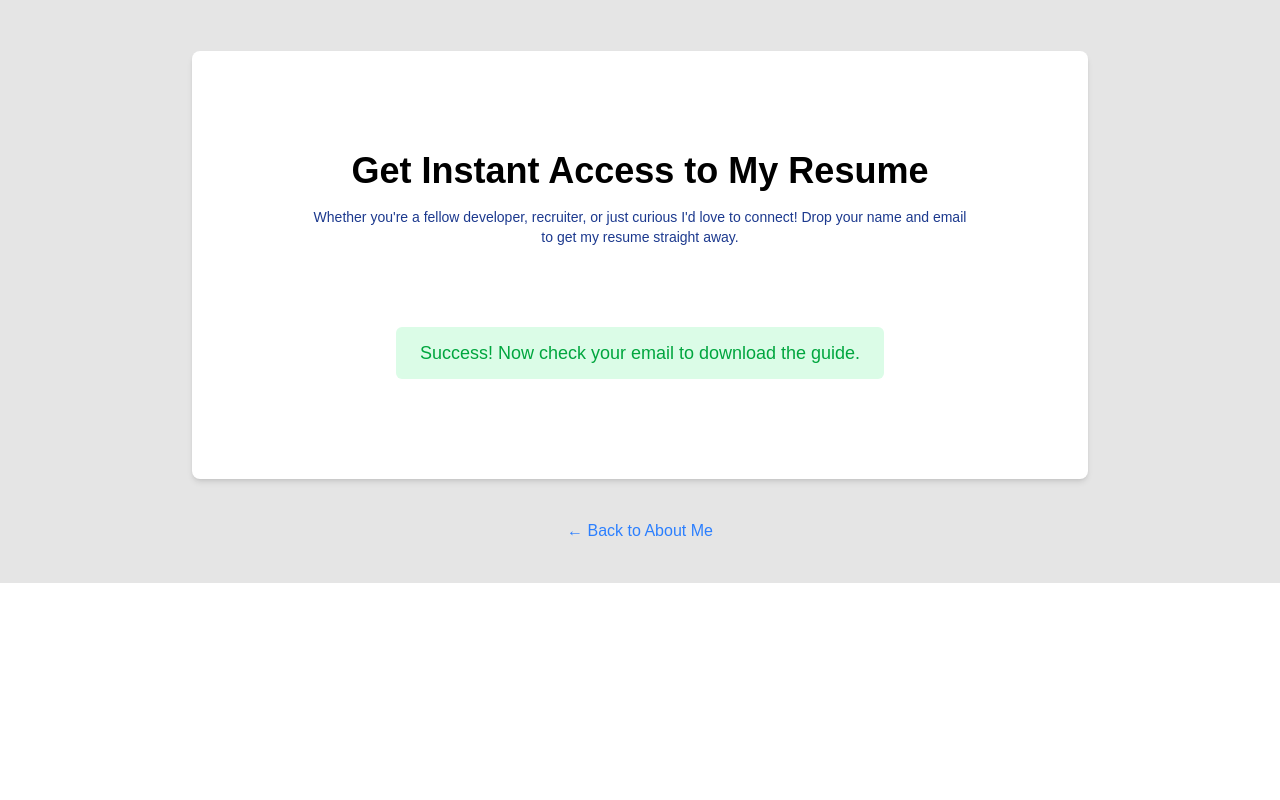
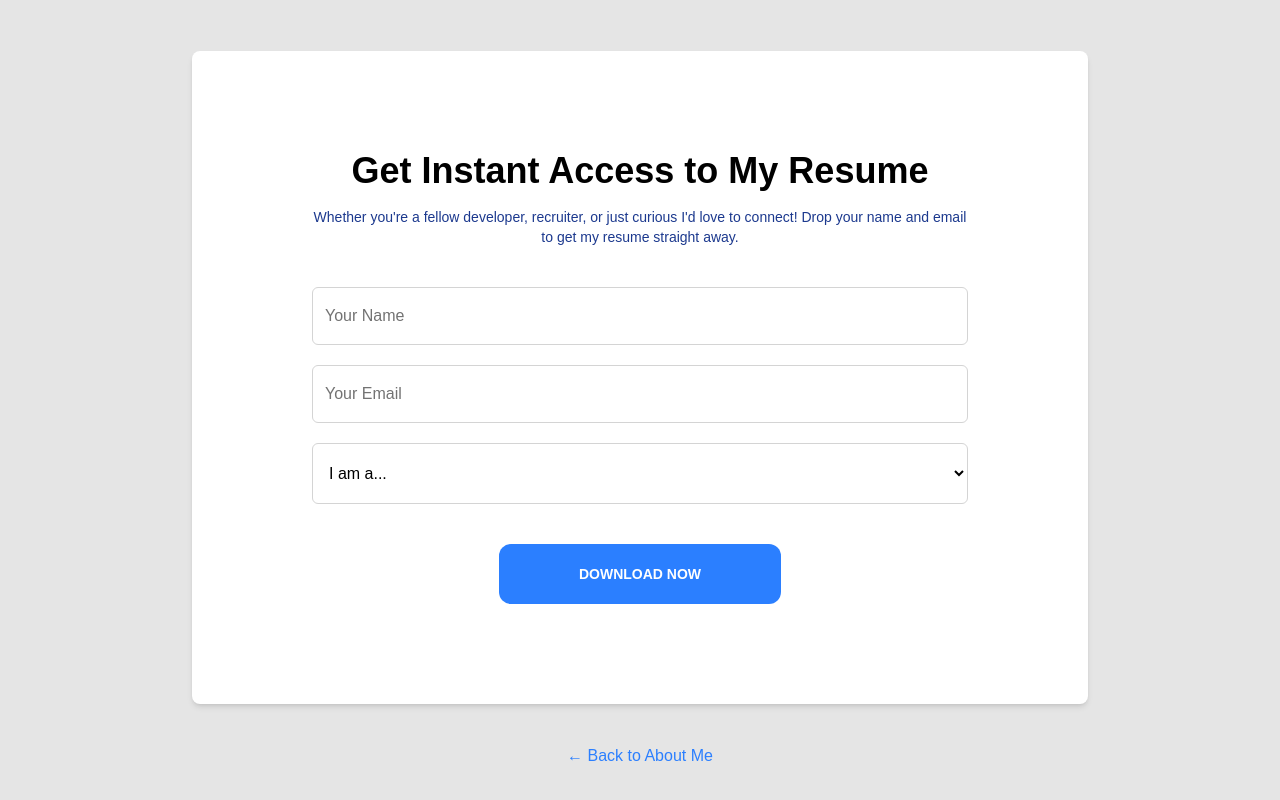
Before and after one commit to SawSimonLinn/nextjs-portfolio, a Next.js app: page /get-resume in a window 1280 px wide. Shown: the part 875-1675 px from the top of the page. Before the commit the page ends 1458 px from the top, so only its background shows below. Built offline with nearby package versions, Linux system fonts and the light colour scheme.

Commit message:
fixing download system

```diff
--- a/app/get-resume/page.tsx
+++ b/app/get-resume/page.tsx
@@ -6,7 +6,7 @@ import { IoIosArrowBack } from 'react-icons/io';
 import emailjs from '@emailjs/browser';
 
 export default function GetResumePage() {
-  const [submitted, setSubmitted] = useState(false);
+  const [submitted, setSubmitted] = useState(true);
 
   const handleSubmit = async (e: React.FormEvent<HTMLFormElement>) => {
     e.preventDefault();
```
